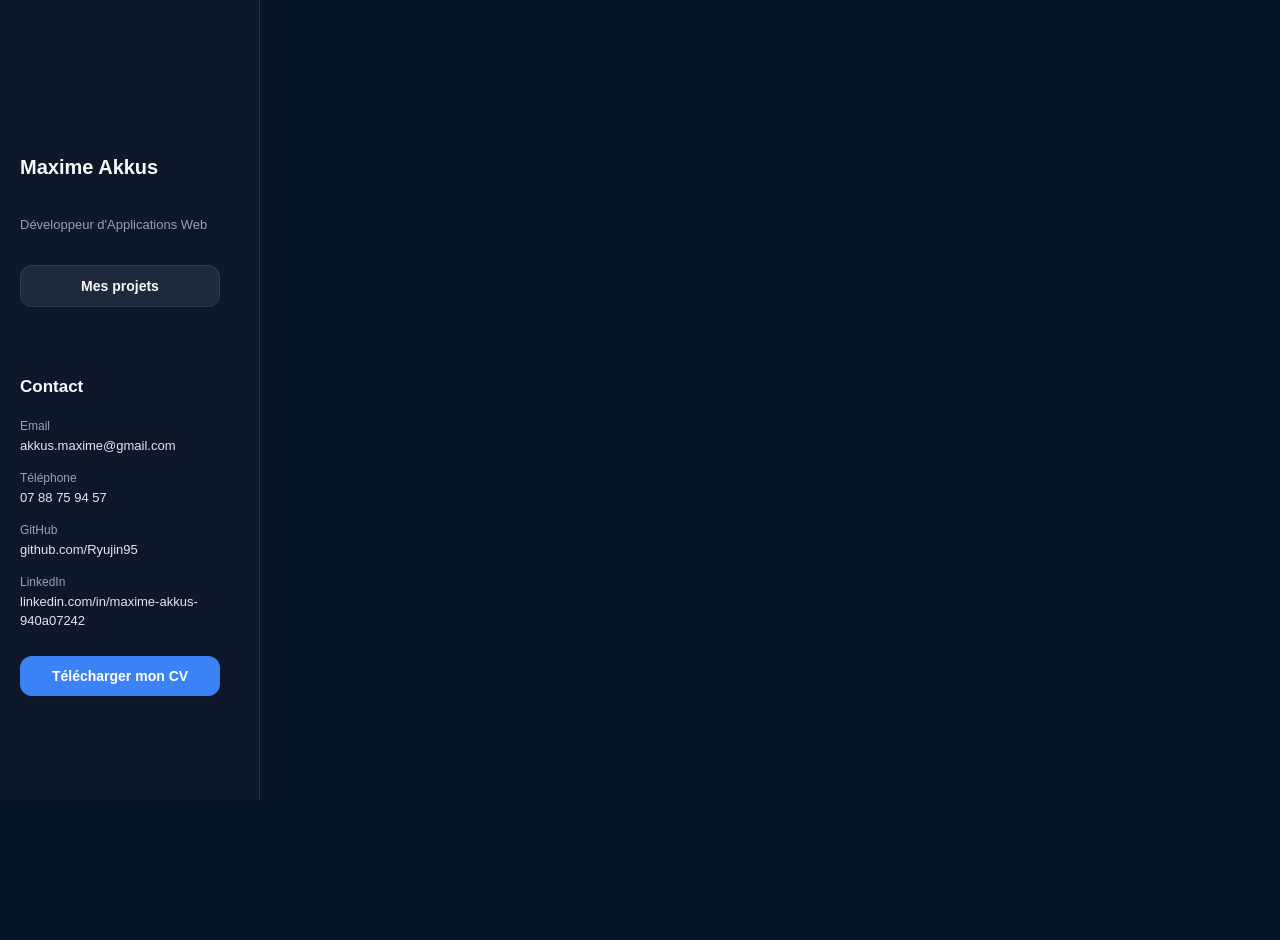
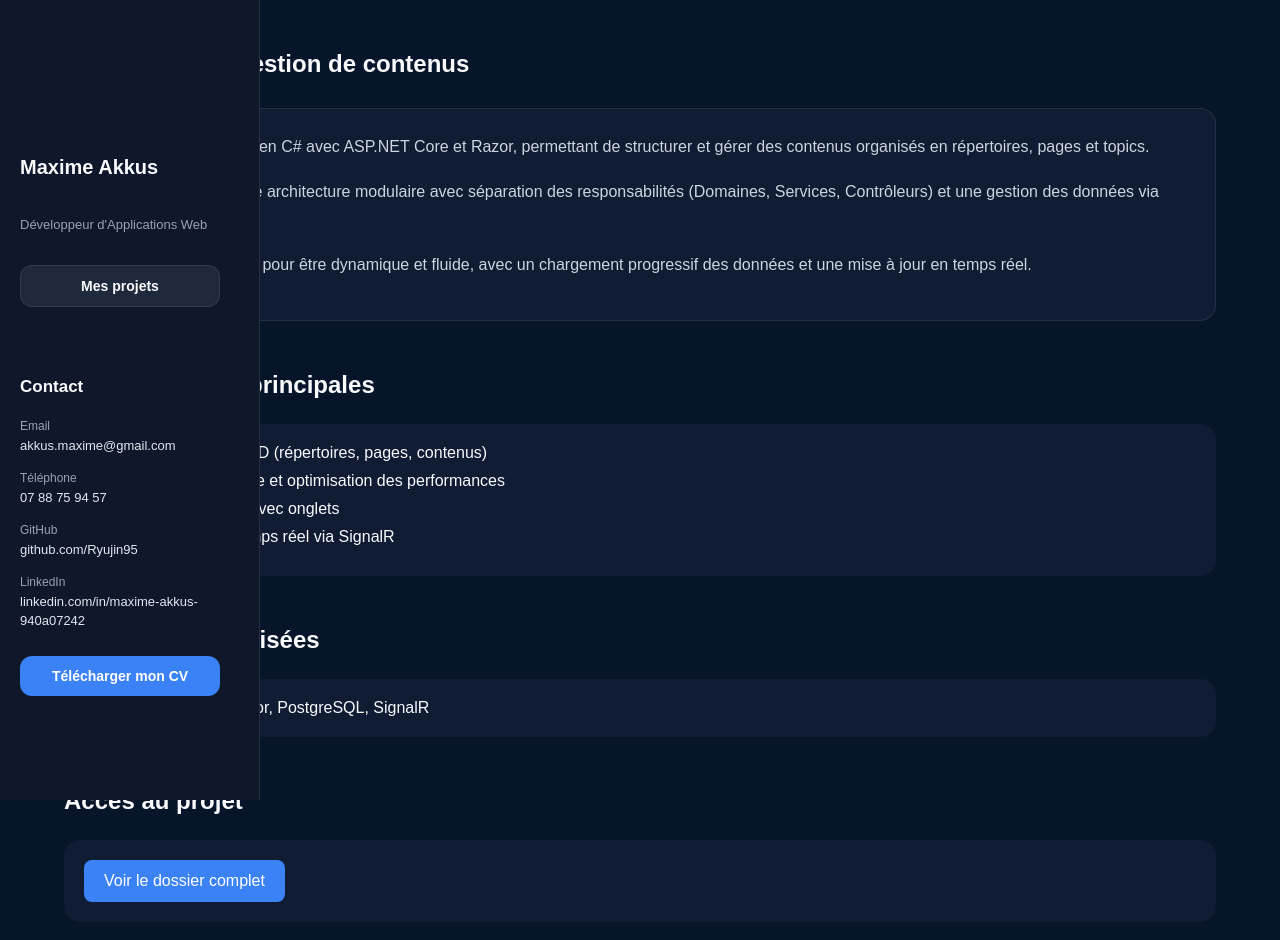
Before and after one commit to Ryujin95/portfolio, a React app: page /csharp in a window 1280 px wide. Shown: the top 940 px of the page. Before the commit the page ends 800 px from the top, so only its background shows below. Built offline with nearby package versions, Linux system fonts and the light colour scheme; the HTML template or start-up script is replaced by a standard one.

Commit message:
portfolio ready

```diff
--- /dev/null
+++ b/src/css/Csharp.css
@@ -0,0 +1,33 @@
+.project-card {
+  background: #0f1c33;
+  padding: 24px;
+  border-radius: 16px;
+  margin-bottom: 30px;
+  line-height: 1.6;
+}
+
+.project-features,
+.project-tech,
+.project-links {
+  background: #0f1c33;
+  padding: 20px;
+  border-radius: 16px;
+  margin-bottom: 25px;
+}
+
+.project-features p {
+  margin-bottom: 10px;
+}
+
+.btn {
+  display: inline-block;
+  padding: 12px 20px;
+  background: #3b82f6;
+  color: white;
+  border-radius: 8px;
+  transition: 0.2s;
+}
+
+.btn:hover {
+  background: #2563eb;
+}
--- /dev/null
+++ b/src/css/IstanbulGrill.css
@@ -0,0 +1,41 @@
+.project-box {
+  background: #111c31;
+  border: 1px solid rgba(148, 163, 184, 0.14);
+  border-radius: 18px;
+  padding: 28px;
+}
+
+.project-box p {
+  font-size: 17px;
+  line-height: 1.8;
+  color: #dbe4ee;
+  margin-bottom: 18px;
+}
+
+.project-box p:last-child {
+  margin-bottom: 0;
+}
+
+.project-links {
+  display: flex;
+  gap: 16px;
+  flex-wrap: wrap;
+}
+
+.project-link-button {
+  display: inline-block;
+  padding: 14px 20px;
+  background: #1e293b;
+  border: 1px solid rgba(148, 163, 184, 0.14);
+  border-radius: 14px;
+  color: #f8fafc;
+  font-size: 16px;
+  font-weight: 600;
+  transition: transform 0.2s ease, border-color 0.2s ease, background 0.2s ease;
+}
+
+.project-link-button:hover {
+  transform: translateY(-3px);
+  background: #243247;
+  border-color: rgba(96, 165, 250, 0.35);
+}
--- a/src/pages/Csharp.jsx
+++ b/src/pages/Csharp.jsx
@@ -1,9 +1,63 @@
-export default function Csharp() {
+import "../css/Csharp.css"
+export default function ProjetCSharp() {
   return (
-  <main>
-    <section>
-      <h1>Csharp</h1>
-    </section>
-  </main>
+    <main>
+      <section>
+        <h1>Application de gestion de contenus</h1>
+
+        <div className="project-card">
+          <p>
+            Application développée en C# avec ASP.NET Core et Razor, permettant
+            de structurer et gérer des contenus organisés en répertoires, pages
+            et topics.
+          </p>
+
+          <p>
+            Le projet repose sur une architecture modulaire avec séparation des
+            responsabilités (Domaines, Services, Contrôleurs) et une gestion des
+            données via PostgreSQL.
+          </p>
+
+          <p>
+            L’interface a été conçue pour être dynamique et fluide, avec un
+            chargement progressif des données et une mise à jour en temps réel.
+          </p>
+        </div>
+      </section>
+
+      <section>
+        <h2>Fonctionnalités principales</h2>
+
+        <div className="project-features">
+          <p>• Gestion complète CRUD (répertoires, pages, contenus)</p>
+          <p>• Chargement dynamique et optimisation des performances</p>
+          <p>• Navigation structurée avec onglets</p>
+          <p>• Synchronisation en temps réel via SignalR</p>
+        </div>
+      </section>
+
+      <section>
+        <h2>Technologies utilisées</h2>
+
+        <div className="project-tech">
+          <p>C#, ASP.NET Core, Razor, PostgreSQL, SignalR</p>
+        </div>
+      </section>
+
+      <section>
+        <h2>Accès au projet</h2>
+
+        <div className="project-links">
+          <a
+            href="/projet.pdf"
+            target="_blank"
+            rel="noopener noreferrer"
+            className="btn"
+          >
+            Voir le dossier complet
+          </a>
+        </div>
+      </section>
+    </main>
   );
 }
--- a/src/pages/IstanbulGrill.jsx
+++ b/src/pages/IstanbulGrill.jsx
@@ -1,8 +1,53 @@
+import "../css/IstanbulGrill.css";
+
 export default function IstanbulGrill() {
   return (
     <main>
       <section>
-        <h1 style={{ color: "white" }}>Istanbul Grill</h1>
+        <h1>Istanbul Grill</h1>
+
+        <div className="project-box">
+          <p>
+            Projet réalisé pour un restaurant, avec une attention particulière
+            portée à la présentation, à la clarté des informations et à
+            l’expérience utilisateur.
+          </p>
+
+          <p>
+            Le projet se concentre principalement sur la conception de l’interface et
+            l’organisation des contenus, avec une attention particulière portée à la
+            lisibilité et à la navigation. Une partie des données, comme les plats, est
+            récupérée via un appel externe afin de rendre le contenu dynamique.
+          </p>
+
+          <p>
+            Lors de la première visite, un léger temps de chargement peut être
+            nécessaire afin de relancer le serveur distant.
+          </p>
+        </div>
+      </section>
+
+      <section>
+        <h2>Technologies utilisées</h2>
+
+        <div className="project-box">
+          <p>HTML, CSS, JavaScript, Node.js</p>
+        </div>
+      </section>
+
+      <section>
+        <h2>Accès au projet</h2>
+
+        <div className="project-links">
+          <a
+            href="https://istanbul-grill.vercel.app/"
+            target="_blank"
+            rel="noreferrer"
+            className="project-link-button"
+          >
+            Voir le projet en ligne
+          </a>
+        </div>
       </section>
     </main>
   );
```
Also changed, not shown: 2 other files (tests, documents, lock files or other folders).
